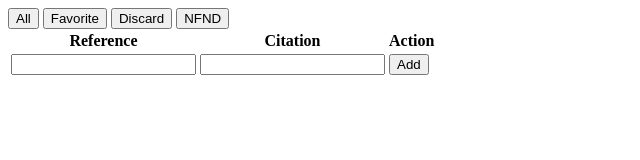
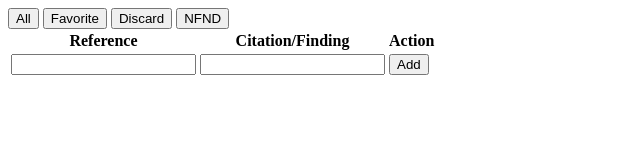
Before and after one commit to AmritDevkota/referenceManager, a plain HTML site: page index.html in a window 1280 px wide. Shown: the full height of the page, 0-640 px from the left. Drawn offline with Linux system fonts and the light colour scheme.

Commit message:
Finding added on citation

```diff
--- a/index.html
+++ b/index.html
@@ -19,7 +19,7 @@
         <thead>
             <tr>
                 <th> Reference </th>
-                <th> Citation </th>
+                <th> Citation/Finding </th>
                 <th> Action </th>
             </tr>
             <tr>
```
Also changed, not shown: offline.html (+1 -1 lines).
